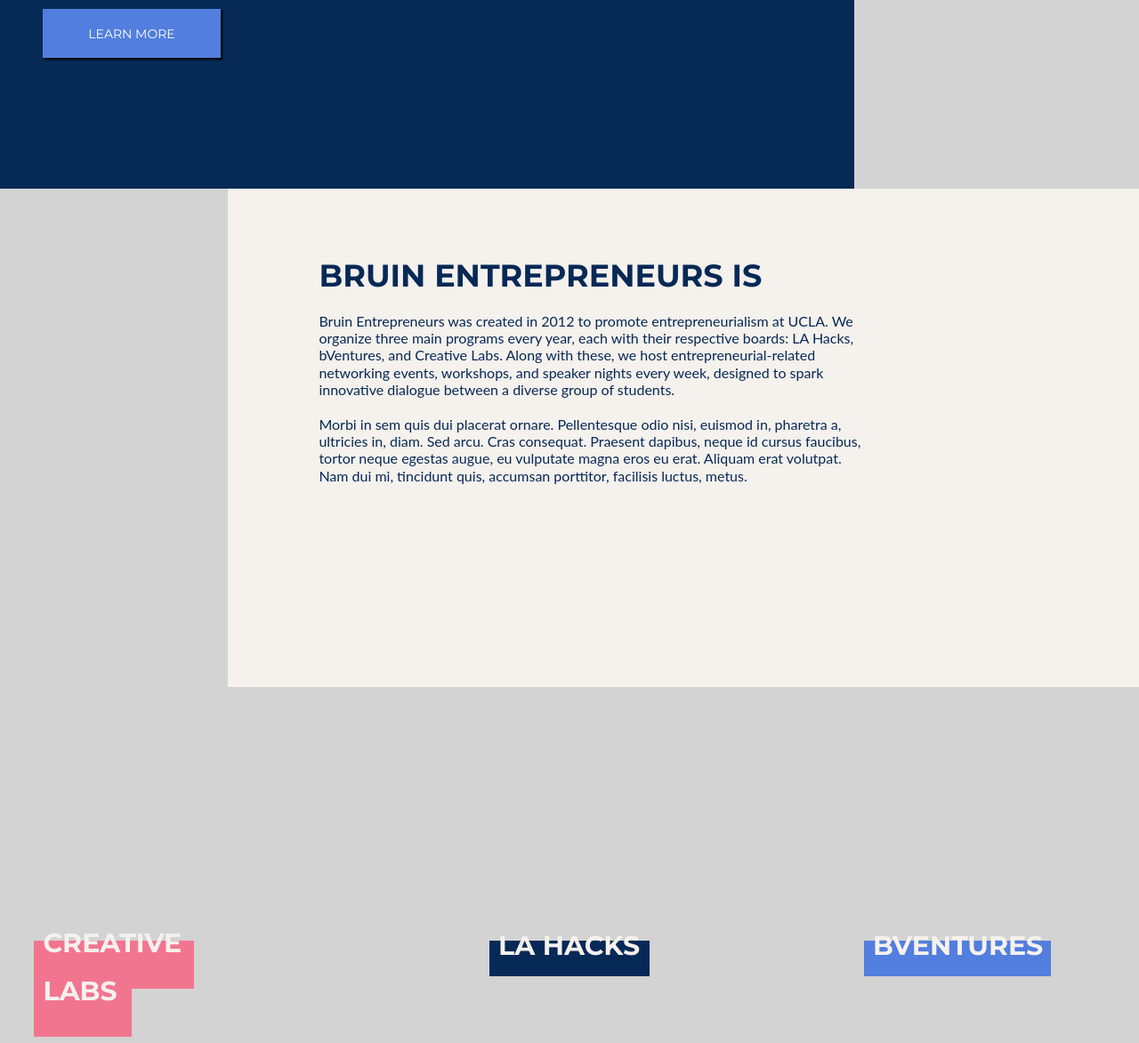
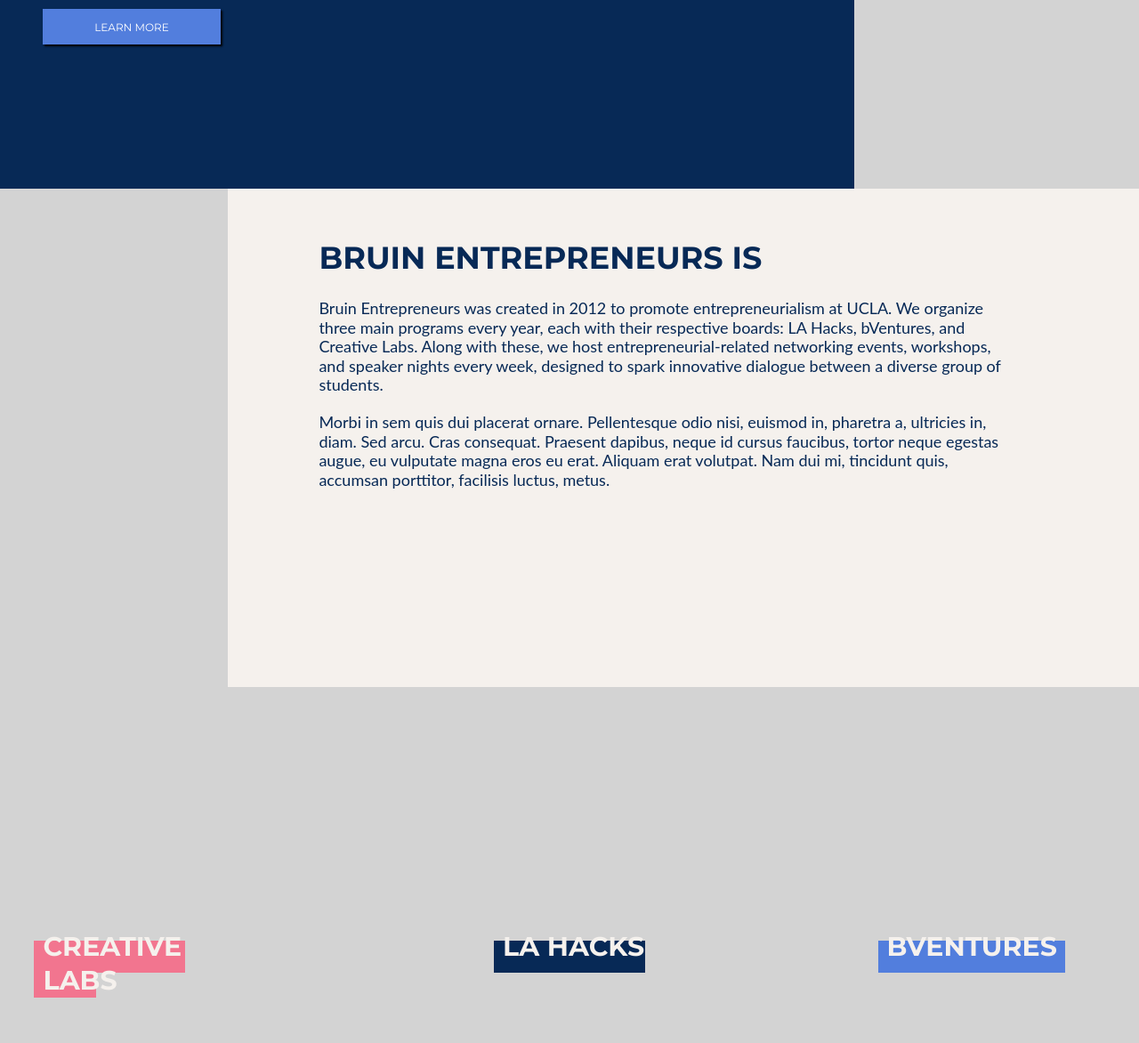
Before and after one commit to Bruin-Entrepreneurs/be-startuplabs-2017, a website: page views/index.html in a window 1280 px wide. Shown: the part 588-1760 px from the top of the page at 89% size. Drawn offline with Linux system fonts and the light colour scheme.

Commit message:
mobile responsiveness

```diff
--- a/public/css/responsive.css
+++ b/public/css/responsive.css
@@ -3,43 +3,144 @@
 		height: 50vh;
 	}
 	h1{
-		font-size: 28px;
+		font-size: 13px;
 	}
 	h2{
+		font-size: 19px;
+	}
+	h3{
+		font-size: 16px;
+		margin: 0px 0px 5px 0px;
+	}
+	h5{
 		font-size: 40px;
 	}
 	p{
-		font-size: 17px;
+		font-size: 8px;
+	}
+	.text-box{
+		width: 75% !important;
+	}
+	#join-button{
+		width: 100px;
+		height: 28px;
+		font-size: 8px;
+	}
+
+
+	h4{
+		font-size: 16px;
+	}
+	.wide, .rectangleLAHACKS, .rectangleBVEN{
+		height: 28px !important;
+		width: 100px !important;
+	}
+	.rectangleCL{
+		height: 28px !important;
+	}
+	.narrow{
+		width: 70px !important;
+	}
+	.rectangleBVEN{
+		left: 55% !important;
+	}
+	.join-us-box{
+		height: 50% !important;
 	}
 }
-@media (min-width:481px)  { /* portrait e-readers (Nook/Kindle), smaller tablets @ 600 or @ 640 wide. */
+@media (min-width:450px)  {
+	.rectangleBVEN{
+		left: 63% !important;
+	}
+	p{
+		font-size: 9px;
+	}
 }
 @media (min-width:641px)  {
 	.landing-page, .second-page, .third-page{
 		height: 100vh;
 	}
 	h1{
-		font-size: 30px;
+		font-size: 28px;
 	}
 	h2{
-		font-size: 45px;
+		font-size: 35px;
 	}
 	h3{
 		font-size: 25px;
+		margin: 0px 0px 10px 0px;
+
 	}
 	h5{
-		font-size: 70px;
+		font-size: 65px;
 	}
 	p{
-		font-size: 13px;
+		font-size: 15px;
 	}
-	.third-page .rectangleBVEN{
-		left: 62%;
+
+
+	h4{
+		font-size: 23px;
+	}
+
+	.wide, .rectangleLAHACKS, .rectangleBVEN{
+		height: 30px !important;
+		width: 140px !important;
+	}
+	.rectangleCL{
+		width: 40px;
+	}
+	.rectangleBVEN{
+		left: 67% !important;
+		width: 150px !important;
+	}
+	.join-us-box{
+		height: 50% !important;
 	}
 }
 @media(min-width: 800px){
+	h1{
+		font-size: 32px;
+	}
+	h2{
+		font-size: 40px;
+	}
+	h3{
+		font-size: 30px;
+		margin: 0px 0px 10px 0px;
+
+	}
 	p{
-		font-size: 14px;
+		font-size: 16px;
+	}
+	h3{
+		margin: 0px 0px 20px 0px;
+
+	}
+	#join-button{
+		width: 150px;
+		height: 35px;
+		font-size: 10px;
+	}
+
+
+
+	h4{
+		font-size: 28px;
+	}
+	.wide, .rectangleLAHACKS, .rectangleBVEN{
+		height: 33px !important;
+		width: 160px !important;
+	}
+	.rectangleCL{
+		width: 50px;
+	}
+	.rectangleBVEN{
+		left: 67% !important;
+		width: 180px !important;
+	}
+	.join-us-box{
+		height: 60% !important;
 	}
 }
 
@@ -55,12 +156,37 @@
 	}
 	h3{
 		font-size: 35px;
+		margin: 0px 0px 25px 0px;
+
 	}
 	p{
-		font-size: 16px;
+		font-size: 18px;
 	}
 	.third-page .rectangleBVEN{
-		left: 70%;
+		left: 72% !important;
+	}
+	#join-button{
+		width: 200px;
+		height: 40px;
+		font-size: 12px;
+	}
+
+	h4{
+		font-size: 30px;
+	}
+	.wide, .rectangleLAHACKS, .rectangleBVEN{
+		height: 36px !important;
+		width: 170px !important;
+	}
+	.rectangleCL{
+		width: 50px;
+	}
+	.rectangleBVEN{
+		left: 67% !important;
+		width: 210px !important;
+	}
+	.join-us-box{
+		height: 60% !important;
 	}
 }
 @media (min-width:1025px) { /* big landscape tablets, laptops, and desktops */ }
--- a/public/css/stylesheet.css
+++ b/public/css/stylesheet.css
@@ -236,6 +236,6 @@
 
 
 .footer{
-  height: 200px;
+  height: 150px;
   overflow: hidden;
 }
--- a/views/index.html
+++ b/views/index.html
@@ -55,7 +55,7 @@
           <div class = "rectangleCL wide">
             <h4>CREATIVE</h4>
           </div>
-          <div class = "rectangleCL">
+          <div class = "rectangleCL narrow">
             <h4>LABS</h4>
           </div>
         </a>
```
